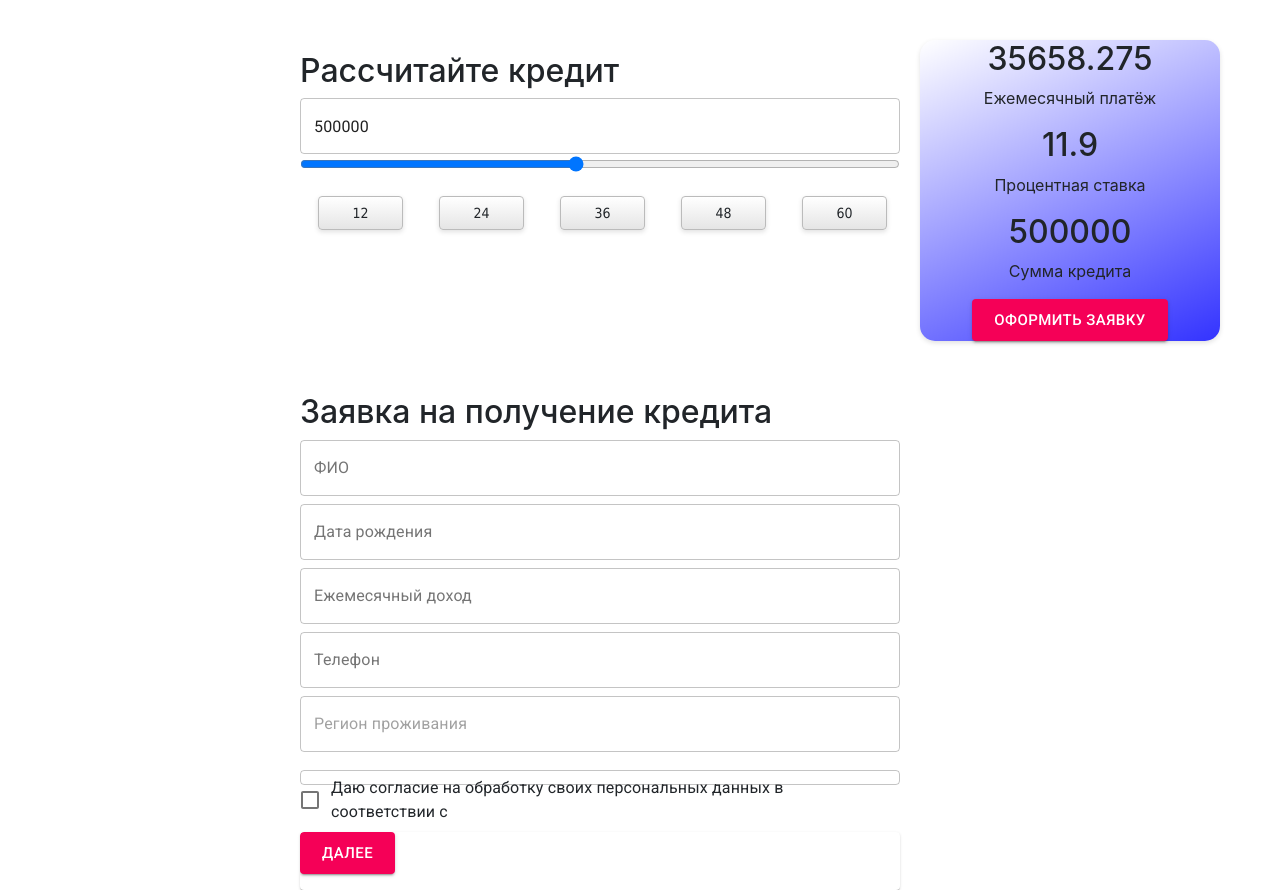
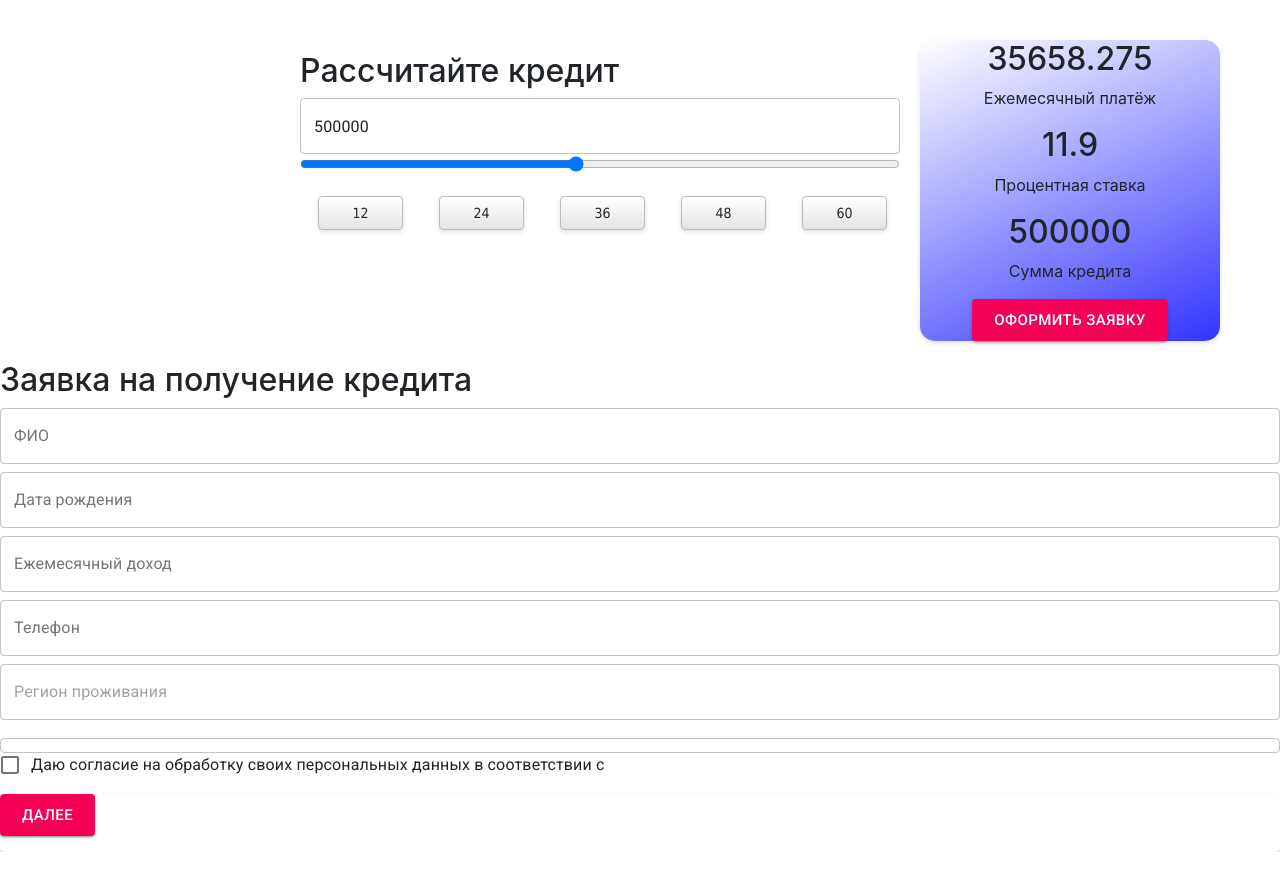
Before and after one commit to Alex-Ustinov/React, a React (Create React App) app in the folder my-app/: page / in a window 1280 px wide. After the commit the page ends 852 px from the top, so only its background shows below. Built offline with nearby package versions, Linux system fonts and the light colour scheme.

Commit message:
Update App.js

```diff
--- a/my-app/src/App.js
+++ b/my-app/src/App.js
@@ -3,18 +3,25 @@ import TodoList from "./Todo/TodoList";
 import './App.css'
 import Context from './context'
 import AddTodo from "./Todo/AddTodo";
-import {Checkbox, FormControlLabel, TextField} from '@material-ui/core/'
+import {Checkbox, FormControlLabel, TextField, Typography } from '@material-ui/core/'
+import { OutlinedInput ,Hidden , InputAdornment , MenuItem} from '@material-ui/core';
 import AutoCompleteText from './AutoCompleteText'
 import Credit from "./Credit";
-import NumberFormat from 'react-number-format';
+import { withStyles } from "@material-ui/core/styles";
 import InputMask from "react-input-mask";
 
-function App() {
+const styles = {
+    li:{
+        justifyContent: 'space-beetween',
+        marginBottom: '.5rem'
+    },
+}
+
+function App(props) {
     const [todos,setTodos] = React.useState([
-        {id:1,add:false, type: "text", error: false, label:"ФИО", title: "ФИО" , value: '', thousandSeparator:false},
-        {id:2,add:false, type: "text", error: false, label: "Дата рождения" ,title: "Дата рождения" , value: '', format:"## ## ####", thousandSeparator:false },
-        {id:3,add:false, type: "text", error: false, label: "Ежемесячный доход",  title: "0" , value: '', format: "### ### ### ###", thousandSeparator:true },
-        {id:4,add:false, type: "text", error: false, label: "Телефон",  title: "+7(000)000-00-00" , value: '', format:"+7 (###) ###-####" , thousandSeparator:false },
+        {id:2, error: false, label: "Дата рождения" ,title: "Дата рождения" , value: '', format:"## ## ####", thousandSeparator:false },
+        {id:3, error: false, label: "Ежемесячный доход",  title: "0" , value: '', format: "### ### ### ###", thousandSeparator:true },
+        {id:4, error: false, label: "Телефон",  title: "+7(000)000-00-00" , value: '', format:"+7 (###) ###-####" , thousandSeparator:false },
     ])
 
     function toggleTodo (id, eventValue) {
@@ -36,18 +43,16 @@ function App() {
 
     function addTodo (data){
 
-        setTodos(todos.concat([{
-
-        }]))
     }
-
+    const { classes } = props;
 
     return (
 
             <Context.Provider value = {{removeTodo: removeTodo}}>
                 <Credit/>
-                    <div className='wrapper'>
+                    <div id="information"className='wrapper_bloc'>
                         <h2>Заявка на получение кредита</h2>
+                        <TextField variant="outlined" label="ФИО" fullWidth = "true"  placeholder="ФИО" className = {classes.li}/>
                         <TodoList todos={ todos } onToggle = {toggleTodo}/>
                         <AutoCompleteText/>
                         <FormControlLabel
@@ -65,4 +70,5 @@ function App() {
 
     )
 }
-export default App;
+//export default App;
+export default withStyles(styles)(App);
```
